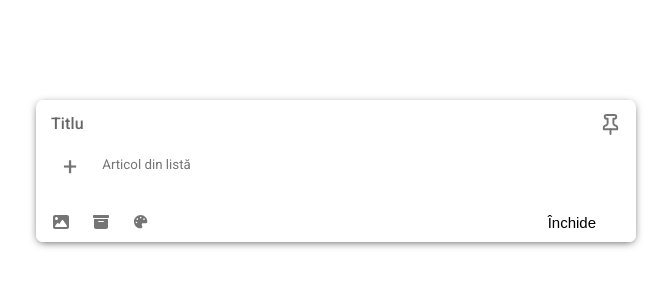
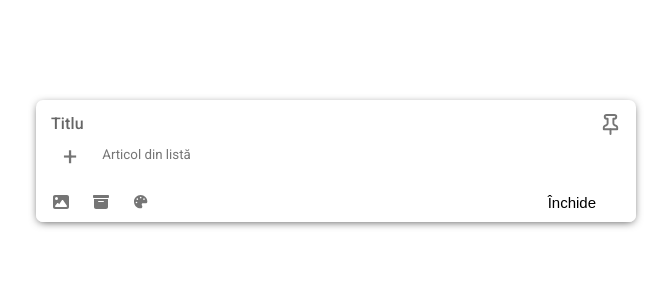
Before and after one commit to doesntmatter000/Google-Keep-Clone, a React (Vite) app: page / in a window 1280 px wide. Both pictures are taken after a click on the element 818 px from the left and 122 px from the top of the page. Shown: the top 300 px of the page, without its empty margins (304-975 px from the left). Built offline with nearby package versions, Linux system fonts and the light colour scheme.

Commit message:
refactor todoList

```diff
--- a/src/components/MainInput/MainInputComponents/ToDoList/ToDoCard/ToDoCard.scss
+++ b/src/components/MainInput/MainInputComponents/ToDoList/ToDoCard/ToDoCard.scss
@@ -5,7 +5,7 @@
   width: 100%;
   display: flex;
   align-items: center;
-  border: 1cap solid;
+  border: 1px solid;
   border-right: transparent;
   border-left: transparent;
   border-color: transparent;
@@ -23,6 +23,11 @@
 .Card__addToDoIcon {
   font-size: 25px;
   color: $primaryIconColor;
+
+
+  &:hover {
+    cursor: move;
+  }
 }
 
 
@@ -94,6 +99,7 @@
 
     & svg {
       color: $primaryIconColorHover;
+      transform: translate(3%, -8%);
     }
   }
 
--- a/src/components/MainInput/MainInputComponents/ToDoList/ToDoCard/ToDoCard.tsx
+++ b/src/components/MainInput/MainInputComponents/ToDoList/ToDoCard/ToDoCard.tsx
@@ -53,8 +53,8 @@ export const ToDoCard = ({id, tabIndex, providedDrag, providedDragH, providedRef
   }
 
   return (
-    <div className="Card__wrapper" {...providedDrag} {...providedDragH} ref={providedRef}>
-      <div className="Card__dndIcon" style={ !todo.todoState || todo.finished ? { visibility: "hidden" } : { visibility: "visible" }}>
+    <div className="Card__wrapper" {...providedDrag}  ref={providedRef}>
+      <div className="Card__dndIcon" {...providedDragH} style={ !todo.todoState || todo.finished ? { visibility: "hidden" } : { visibility: "visible" }}>
         <FontAwesomeIcon icon={faGripVertical} />
       </div>
 
```
Also changed, not shown: src/components/MainInput/MainInputComponents/ToDoList/NewTodos/NewTodos copy.scss (added), src/components/MainInput/MainInputComponents/ToDoList/NewTodos/NewTodos.tsx (added).
